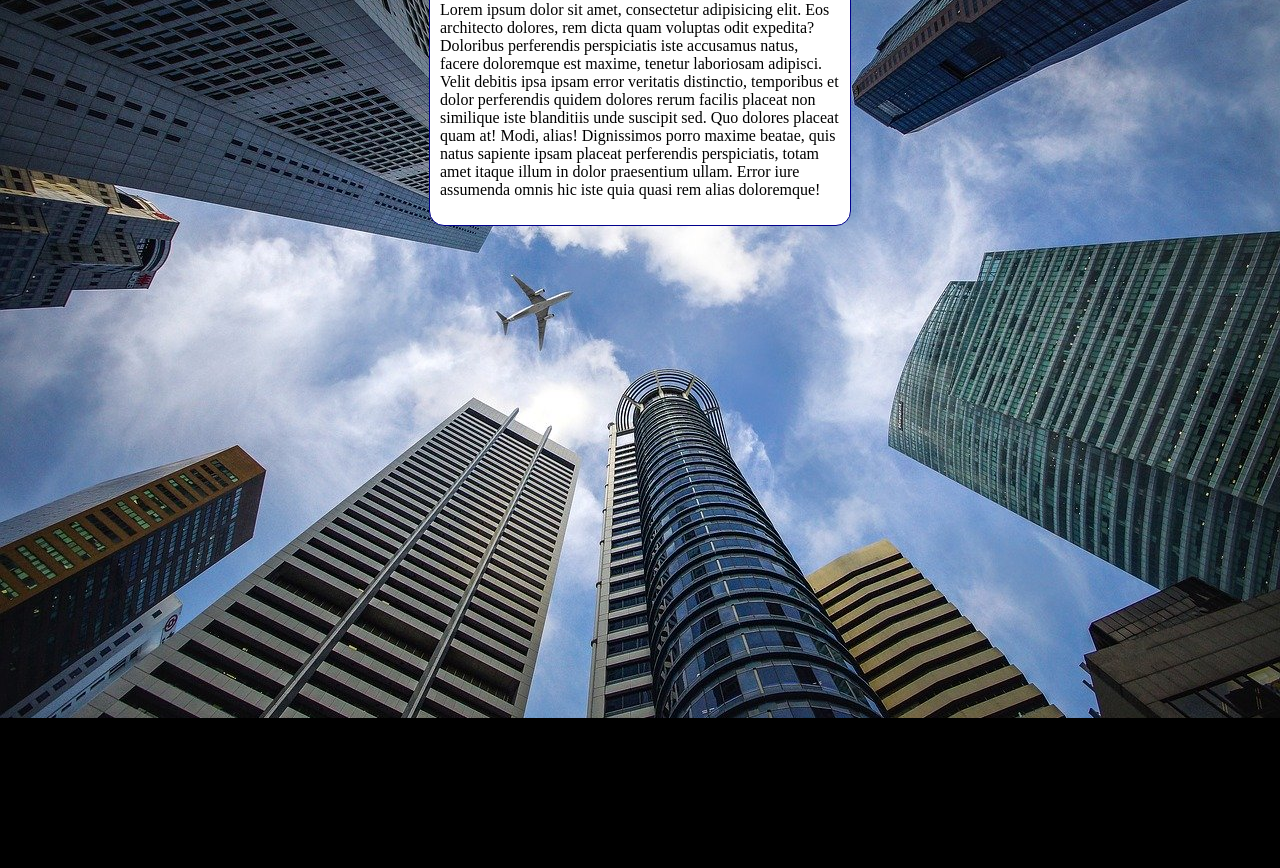
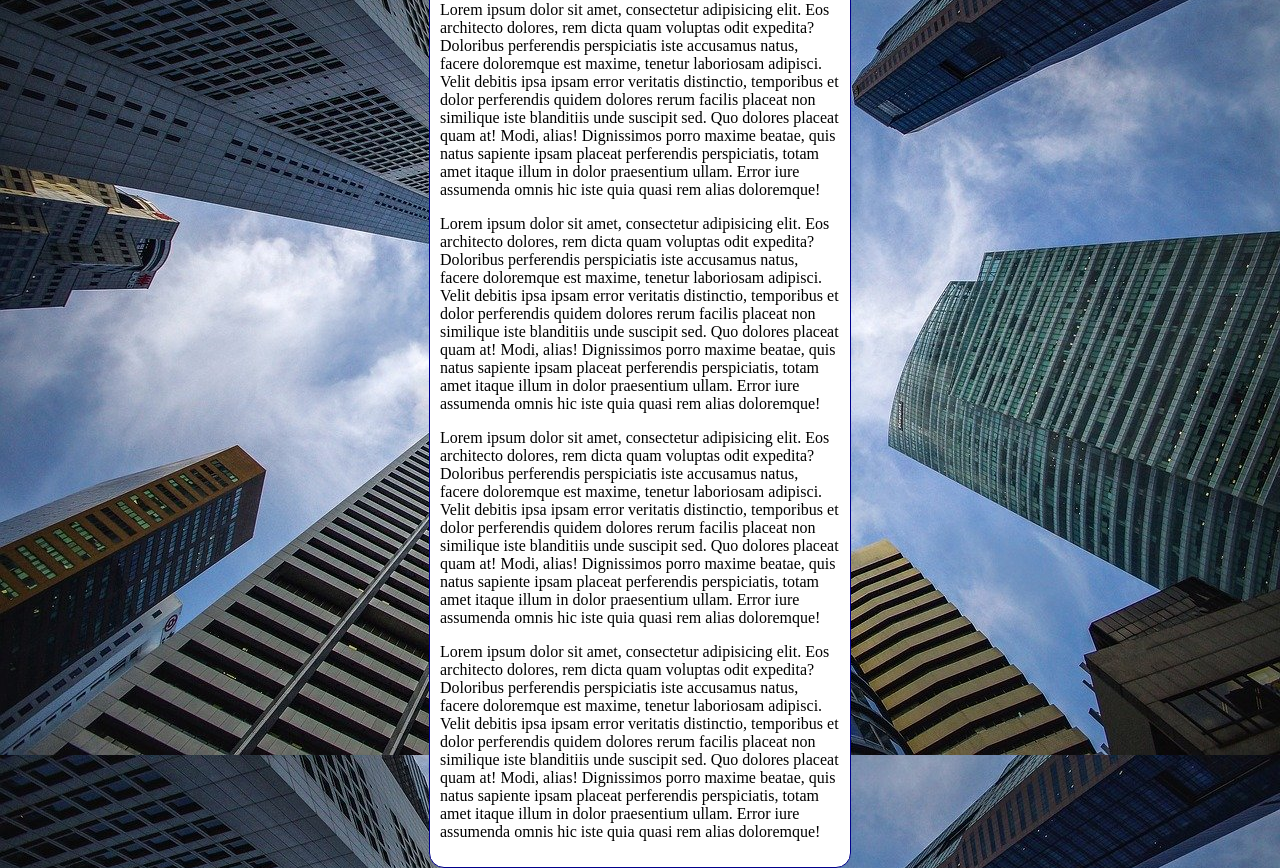
Before and after one commit to jznetoo/html-css, a plain HTML site: page exercicios/ex022/fundo006.html in a window 1280 px wide. Shown: the part 98-966 px from the top of the page. Before the commit the page ends 816 px from the top, so only its background shows below. Drawn offline with Linux system fonts and the light colour scheme.

Commit message:
Atualizei o bg-attachment

```diff
--- a/exercicios/ex022/fundo006.html
+++ b/exercicios/ex022/fundo006.html
@@ -13,6 +13,7 @@
             background-position: center top;
             background-repeat: no-repeat;
             background-size: cover;
+            background-attachment: fixed;
         }
 
         main {
@@ -31,6 +32,15 @@
         <p>Lorem ipsum dolor sit amet, consectetur adipisicing elit. Eos architecto dolores, rem dicta quam voluptas odit expedita? Doloribus perferendis perspiciatis iste accusamus natus, facere doloremque est maxime, tenetur laboriosam adipisci.
         Velit debitis ipsa ipsam error veritatis distinctio, temporibus et dolor perferendis quidem dolores rerum facilis placeat non similique iste blanditiis unde suscipit sed. Quo dolores placeat quam at! Modi, alias!
         Dignissimos porro maxime beatae, quis natus sapiente ipsam placeat perferendis perspiciatis, totam amet itaque illum in dolor praesentium ullam. Error iure assumenda omnis hic iste quia quasi rem alias doloremque!</p>
+        <p>Lorem ipsum dolor sit amet, consectetur adipisicing elit. Eos architecto dolores, rem dicta quam voluptas odit expedita? Doloribus perferendis perspiciatis iste accusamus natus, facere doloremque est maxime, tenetur laboriosam adipisci.
+        Velit debitis ipsa ipsam error veritatis distinctio, temporibus et dolor perferendis quidem dolores rerum facilis placeat non similique iste blanditiis unde suscipit sed. Quo dolores placeat quam at! Modi, alias!
+        Dignissimos porro maxime beatae, quis natus sapiente ipsam placeat perferendis perspiciatis, totam amet itaque illum in dolor praesentium ullam. Error iure assumenda omnis hic iste quia quasi rem alias doloremque!</p>
+        <p>Lorem ipsum dolor sit amet, consectetur adipisicing elit. Eos architecto dolores, rem dicta quam voluptas odit expedita? Doloribus perferendis perspiciatis iste accusamus natus, facere doloremque est maxime, tenetur laboriosam adipisci.
+        Velit debitis ipsa ipsam error veritatis distinctio, temporibus et dolor perferendis quidem dolores rerum facilis placeat non similique iste blanditiis unde suscipit sed. Quo dolores placeat quam at! Modi, alias!
+        Dignissimos porro maxime beatae, quis natus sapiente ipsam placeat perferendis perspiciatis, totam amet itaque illum in dolor praesentium ullam. Error iure assumenda omnis hic iste quia quasi rem alias doloremque!</p>
+        <p>Lorem ipsum dolor sit amet, consectetur adipisicing elit. Eos architecto dolores, rem dicta quam voluptas odit expedita? Doloribus perferendis perspiciatis iste accusamus natus, facere doloremque est maxime, tenetur laboriosam adipisci.
+        Velit debitis ipsa ipsam error veritatis distinctio, temporibus et dolor perferendis quidem dolores rerum facilis placeat non similique iste blanditiis unde suscipit sed. Quo dolores placeat quam at! Modi, alias!
+        Dignissimos porro maxime beatae, quis natus sapiente ipsam placeat perferendis perspiciatis, totam amet itaque illum in dolor praesentium ullam. Error iure assumenda omnis hic iste quia quasi rem alias doloremque!</p>
     </main>
 </body>
 </html>
```
